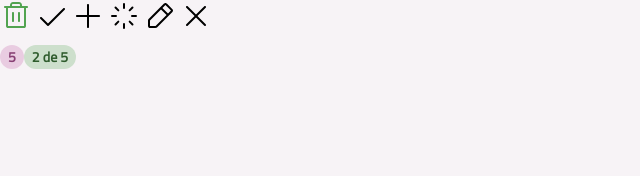
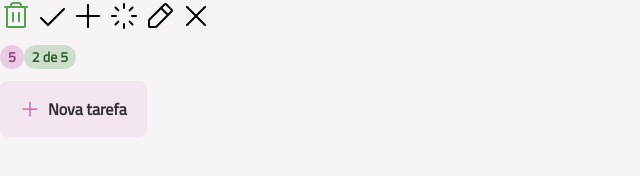
Before and after one commit to 4jc4/app-todo, a React (Vite) app: page / in a window 1280 px wide. Shown: the part 128-304 px from the top of the page, without its empty margins (0-640 px from the left). Built offline with nearby package versions, Linux system fonts and the light colour scheme.

Commit message:
add Button component

```diff
--- a/src/App.tsx
+++ b/src/App.tsx
@@ -6,6 +6,7 @@ import SpinnerIcon from './assets/icons/spinner.svg?react'
 import TrashIcon from './assets/icons/trash.svg?react'
 import XIcon from './assets/icons/x.svg?react'
 import Badge from './components/badge'
+import Button from './components/button'
 import Icon from './components/icon'
 
 export function App() {
@@ -33,6 +34,10 @@ export function App() {
         <Badge variant="secondary">5</Badge>
         <Badge variant="primary">2 de 5</Badge>
       </div>
+
+      <div>
+        <Button icon={PlusIcon}>Nova tarefa</Button>
+      </div>
     </div>
   )
 }
--- /dev/null
+++ b/src/components/button.tsx
@@ -0,0 +1,87 @@
+import { cva, type VariantProps } from 'class-variance-authority'
+import Icon from './icon'
+import Text from './text'
+
+export const buttonVariants = cva(
+  `
+    flex items-center justify-center cursor-pointer
+    transition rounded-lg group gap-2
+  `,
+  {
+    variants: {
+      variant: {
+        primary: 'bg-gray-200 hover:bg-pink-light',
+      },
+      size: {
+        md: 'h-14 py-4 px-5',
+      },
+      disabled: {
+        true: 'opacity-50 pointer-events-none',
+      },
+    },
+    defaultVariants: {
+      variant: 'primary',
+      size: 'md',
+      disabled: false,
+    },
+  },
+)
+
+export const buttonIconVariants = cva('transition', {
+  variants: {
+    variant: {
+      primary: 'fill-pink-base',
+    },
+    size: {
+      md: 'w-5 h-5',
+    },
+  },
+  defaultVariants: {
+    variant: 'primary',
+    size: 'md',
+  },
+})
+
+export const buttonTextVariants = cva('', {
+  variants: {
+    variant: {
+      primary: 'text-gray-400',
+    },
+  },
+  defaultVariants: {
+    variant: 'primary',
+  },
+})
+
+interface ButtonProps
+  extends Omit<React.ComponentProps<'button'>, 'size' | 'disabled'>,
+    VariantProps<typeof buttonVariants> {
+  icon?: React.ComponentProps<typeof Icon>['svg']
+}
+
+export default function Button({
+  variant,
+  size,
+  disabled,
+  className,
+  children,
+  icon: IconComponent,
+  ...props
+}: ButtonProps) {
+  return (
+    <button
+      className={buttonVariants({ className, disabled, size, variant })}
+      {...props}
+    >
+      {IconComponent && (
+        <Icon
+          svg={IconComponent}
+          className={buttonIconVariants({ variant, size })}
+        />
+      )}
+      <Text variant="body-md-bold" className={buttonTextVariants({ variant })}>
+        {children}
+      </Text>
+    </button>
+  )
+}
```
